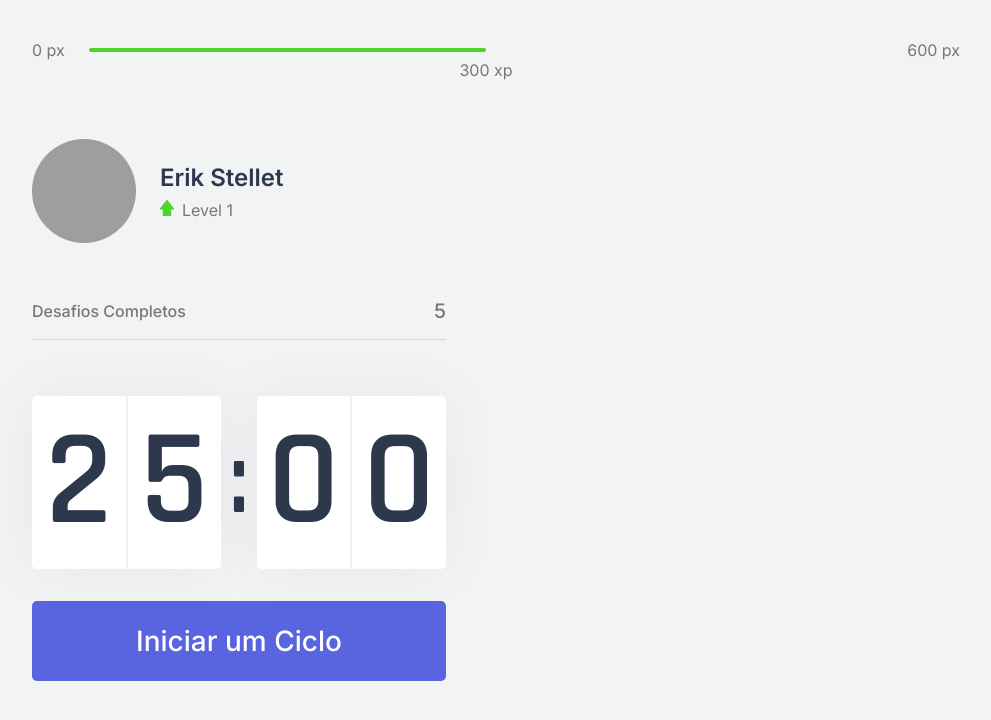
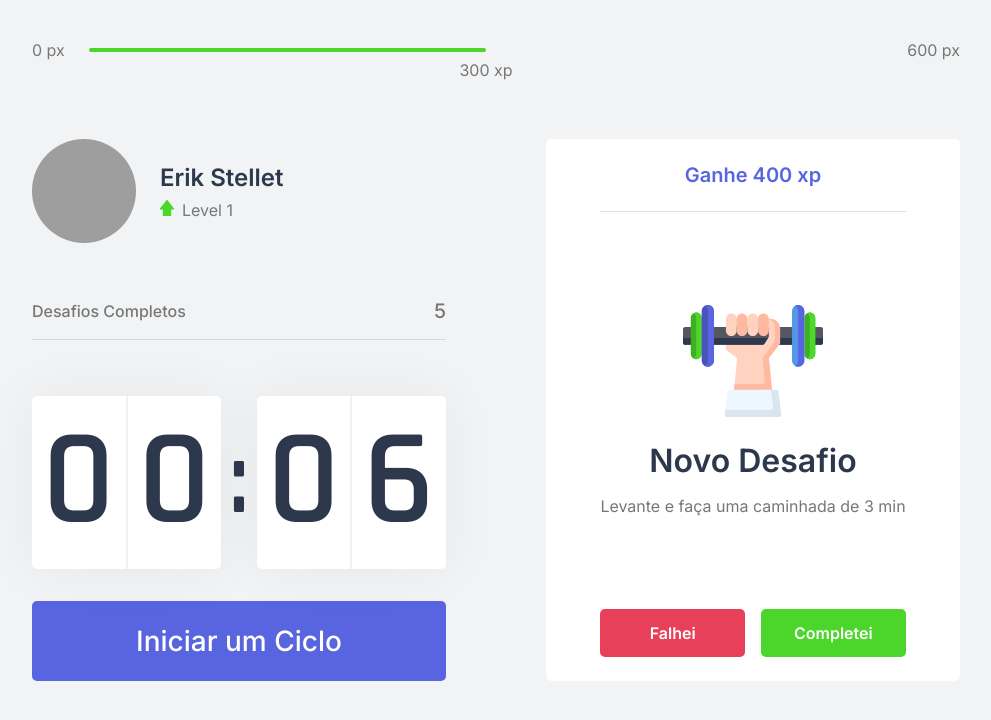
Before and after one commit to Erikstellet/Next-Level-Week-4, a Next.js app: page / in a window 1280 px wide. Shown: the top 720 px of the page, without its empty margins (144-1135 px from the left). Built offline with nearby package versions, Linux system fonts and the light colour scheme; grey boxes are pictures that could not be loaded.

Commit message:
NLW#4 | Trilha ReactJS - Aula 3 Part 1

```diff
--- /dev/null
+++ b/src/components/ChallengeBox.tsx
@@ -0,0 +1,53 @@
+import styles from '../styles/components/ChallengeBox.module.css'
+
+export function ChallengeBox()
+{
+    const hasActiveChallenge = true;
+
+    return (
+        <div className={styles.challengeBoxContainer}>
+            {
+                hasActiveChallenge ?
+                (
+                    <div className={styles.challengeActive}>
+                        <header>Ganhe 400 xp</header>
+
+                        <main>
+                            <img src="icons/body.svg" alt="body"/>
+
+                            <strong>Novo Desafio</strong>
+                            <p>Levante e faça uma caminhada de 3 min</p>
+                        </main>
+
+                        <footer>
+                            <button type="button" className={ styles.challengeFailedButton }>
+                                    Falhei
+                            </button>
+
+                            <button type="button" className={ styles.challengeSucceededButton }>
+                                    Completei
+                            </button>
+                        </footer>
+                    </div>
+                )
+                :
+                (
+                    <div className={styles.challengeNotActive}>
+                        <strong>
+                            Inicie um ciclo para receber um desafio
+                        </strong>
+
+                        <p>
+                            <img src="icons/level-up.svg"></img>
+                            Avance de level completando desafios.
+                        </p>
+                    </div>
+                )
+            }
+
+            <div>
+
+            </div>
+        </div>
+    )
+}
--- a/src/components/Countdown.tsx
+++ b/src/components/Countdown.tsx
@@ -1,39 +1,52 @@
 import { useState, useEffect } from 'react';
 import styles from '../styles/components/Countdown.module.css';
 
+let countdownTimeout: NodeJS.Timeout;
+
 export function Countdown()
 {
-    const [time, setTime] = useState(25 * 60);
+    const [time, setTime] = useState(0.1 * 60);
+    const [ isActive, setIsActive ] = useState(false);
+    const [hasFinished, setHasFinished] = useState(false);
 
     const minutes = Math.floor(time / 60);
     const seconds = time % 60;
-
-    const [ active, setActive ] = useState(false);
-
 
     const [ minuteLeft, minuteRight] = String(minutes).padStart(2, '0').split('');
     const [ secondLeft , secondRight] = String(seconds).padStart(2, '0').split('');
 
     function startCountdown()
     {
-        setActive(true);
+        setIsActive(true);
+    }
+    function resetCountdown()
+    {
+     // clearInterval(countdownTimeout); -> Tbm funcionaria.
+        clearTimeout(countdownTimeout);
+        setIsActive(false);
+        setTime(0.1 * 60);
     }
 
     useEffect(() =>
     {
-        if(active && time > 0)
+        if(isActive && time > 0)
         {
-            setTimeout(() =>
+            countdownTimeout = setTimeout(() =>
             {
                 setTime(time - 1);
             }, 1000)
         }
-    }, [active, time])
+        else if(isActive && time === 0)
+        {
+            setHasFinished(true);
+            setIsActive(false);
+        }
+    }, [isActive, time])
 
     return(
         <div>
+
             <div className={ styles.countdownContainer }>
-
                 <div>
                     <span>{ minuteLeft }</span>
                     <span>{ minuteRight }</span>
@@ -45,12 +58,26 @@ export function Countdown()
                     <span>{ secondLeft }</span>
                     <span>{ secondRight }</span>
                 </div>
+            </div>
 
-            </div>
-            <button type="button" className={ styles.countdownButton }
-                    onClick={ startCountdown }>
-                    Iniciar um Ciclo
-            </button>
+            {
+                hasFinished ?
+                (<button disabled className={ styles.countdownButton }>Ciclo Encerrado</button>)
+                :
+                (// Fragment
+                    <>
+                    {
+                        isActive ?
+                        (<button type="button" className={ `${styles.countdownButton} ${styles.countdownButtonActive}`}
+                                 onClick={ resetCountdown }> Abandonar Ciclo</button>)
+                        :
+                        (<button type="button" className={ styles.countdownButton }
+                                 onClick={ startCountdown }> Iniciar um Ciclo</button> )
+                    }
+                    </>
+                )
+
+            }
 
         </div>
     )
--- a/src/pages/index.tsx
+++ b/src/pages/index.tsx
@@ -2,6 +2,7 @@ import { CompletedChallenges } from '../components/CompletedChallenges';
 import { Countdown } from '../components/Countdown';
 import { ExperienceBar } from '../components/ExperienceBar'
 import { Profile } from '../components/Profile'
+import { ChallengeBox } from '../components/ChallengeBox';
 
 import Head from 'next/head';
 import styles from '../styles/pages/Home.module.css';
@@ -25,7 +26,7 @@ export default function Home()
         </div>
 
         <div>
-
+          <ChallengeBox />
         </div>
       </section>
     </div>
--- /dev/null
+++ b/src/styles/components/ChallengeBox.module.css
@@ -0,0 +1,118 @@
+.challengeBoxContainer
+{
+    height: 100%;
+    display: flex;
+    flex-direction: column;
+    align-items: center;
+    justify-content: center;
+
+    padding: 1.5rem;
+    background: var(--white);
+    border-radius: 5px;
+    box-shadow: 0 0 60px rbga(0, 0, 0, 0.05);
+
+    text-align: center;
+}
+
+.challengeNotActive
+{
+    display: flex;
+    flex-direction: column;
+    align-items: center;
+}
+
+.challengeNotActive strong
+{
+    font-size: 1.5rem;
+    font-weight: 500;
+    line-height: 1.4;
+}
+
+.challengeNotActive p
+{
+    display: flex;
+    flex-direction: column;
+    align-items: center;
+
+    line-height: 1.4;
+    max-width: 78%;
+    margin-top: 3rem;
+}
+
+.challengeNotActive p img
+{
+    margin-bottom: 1rem;
+}
+
+.challengeActive
+{
+    height: 100%;
+
+    display: flex;
+    flex-direction: column;
+}
+
+.challengeActive header
+{
+    color: var(--blue);
+
+    font-weight: 600;
+    font-size: 1.25rem;
+    padding: 0 2rem 1.5rem;
+    border-bottom: 1px solid var(--gray-line)
+}
+
+.challengeActive main
+{
+    flex: 1;
+
+    display: flex;
+    flex-direction: column;
+    align-items: center;
+    justify-content: center;
+}
+
+.challengeActive main strong
+{
+    font-size: 2rem;
+    font-weight: 600;
+    color: var(--title);
+    margin: 1.5rem 0 1rem;
+}
+
+.challengeActive footer
+{
+    display: grid;
+    grid-template-columns: 1fr 1fr;
+    gap: 1rem;
+}
+
+.challengeActive footer button
+{
+    height: 3rem;
+    display: flex;
+    align-items: center;
+    justify-content: center;
+
+    border: 0;
+    border-radius: 5px;
+
+    color: var(--white);
+    font-size: 1rem;
+    font-weight: 600;
+}
+
+.challengeActive footer button:hover
+{
+    filter: brightness(0.9);
+}
+
+.challengeFailedButton
+{
+    background: var(--red);
+}
+
+.challengeSucceededButton
+{
+    background: var(--green);
+}
--- a/src/styles/components/Countdown.module.css
+++ b/src/styles/components/Countdown.module.css
@@ -66,7 +66,26 @@
     transition: background-color 0.25s;
 }
 
-.countdownButton:hover
+.countdownButton:not(:disabled):hover
 {
     background: var(--blue-dark);
 }
+
+.countdownButtonActive
+{
+    background: var(--white);
+    color:  var(--title);
+}
+
+.countdownButtonActive:not(:disabled):hover
+{
+    background: var(--red);
+    color:  var(--white);
+}
+
+.countdownButton:disabled
+{
+    background: var(--white);
+    color: var(--text);
+    cursor: not-allowed;
+}
```
